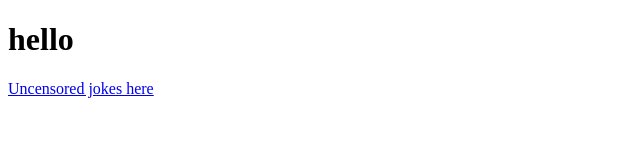
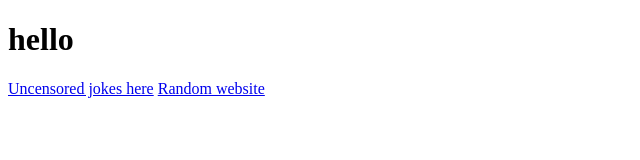
Before and after one commit to IronWarr/IronWarr.github.io, a plain HTML site: page index.html in a window 1280 px wide. Shown: the whole page, without its empty margins (0-640 px from the left). Drawn offline with Linux system fonts and the light colour scheme.

Commit message:
added random website

```diff
--- a/index.html
+++ b/index.html
@@ -10,6 +10,7 @@
 
     <h1>hello</h1>
     <a href="Jokes/index.html">Uncensored jokes here</a>
+    <a href="Big unfinished project/index.html">Random website</a>
 
 
 </body>
```
